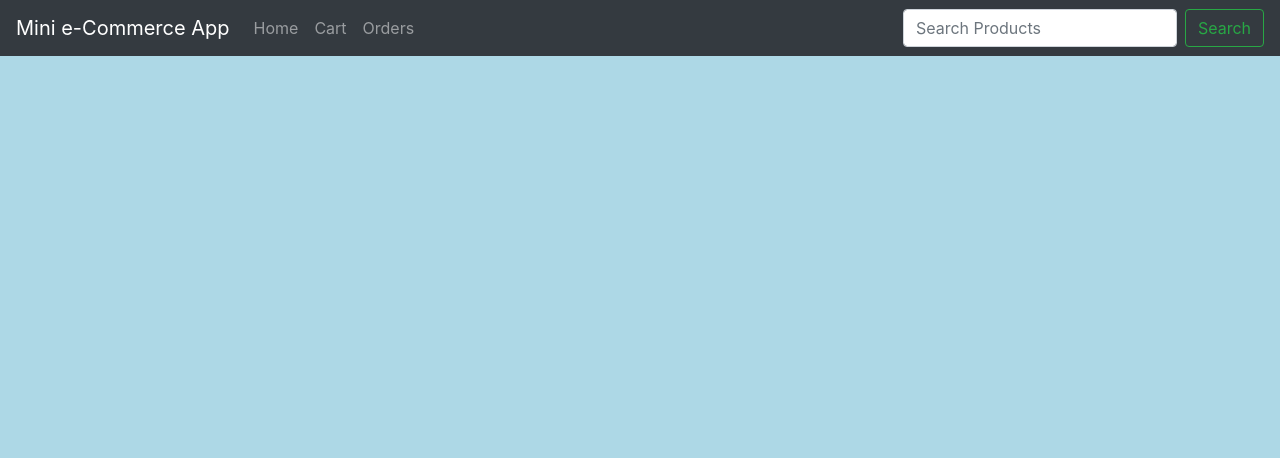
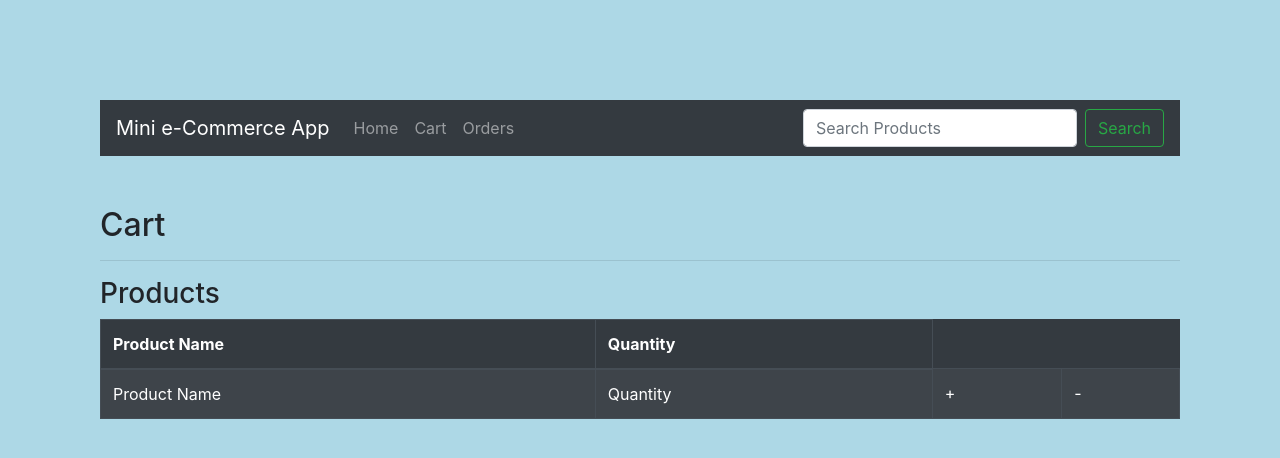
Before and after one commit to briantam23/Mini-eCommerce-App, a React app: page /#/cart in a window 1280 px wide. Shown: the top 458 px of the page. Built offline with nearby package versions, Linux system fonts and the light colour scheme.

Commit message:
Added Basic Cart

```diff
--- a/public/index.html
+++ b/public/index.html
@@ -12,6 +12,6 @@
         <script src='/public/bundle.js' defer></script>
     </head>
     <body style='background-color: lightblue'>
-        <div id='root'></div>
+        <div id='root' style='margin: 100px'></div>
     </body>
 </html>
--- a/src/components/App.js
+++ b/src/components/App.js
@@ -1,30 +1,19 @@
 import React, { Component, Fragment } from 'react';
-import Navbar from 'react-bootstrap/Navbar';
-import Nav from 'react-bootstrap/Nav';
-import Form from 'react-bootstrap/Form';
-import FormControl from 'react-bootstrap/FormControl';
-import Button from 'react-bootstrap/Button';
+import { HashRouter as Router, Route } from 'react-router-dom';
+import NavBar from './NavBar';
+import Cart from './Cart';
 
 
 class App extends Component {
     render() {
         return(
             <Fragment>
-                <Navbar bg="dark" variant="dark" expand="lg">
-                    <Navbar.Brand href="#home">Mini e-Commerce App</Navbar.Brand>
-                    <Navbar.Toggle aria-controls="basic-navbar-nav" />
-                    <Navbar.Collapse id="basic-navbar-nav">
-                    <Nav className="mr-auto">
-                        <Nav.Link href="#home">Home</Nav.Link>
-                        <Nav.Link href="#cart">Cart</Nav.Link>
-                        <Nav.Link href="#orders">Orders</Nav.Link>
-                    </Nav>
-                    <Form inline>
-                        <FormControl type="text" placeholder="Search Products" className="mr-sm-2" />
-                        <Button variant="outline-success">Search</Button>
-                    </Form>
-                </Navbar.Collapse>
-                </Navbar>
+                <Router>
+                    <Fragment>
+                        <NavBar/>
+                        <Route path='/cart' render={ () => <Cart/> }/>
+                    </Fragment>
+                </Router>
             </Fragment>
         )
     }
--- /dev/null
+++ b/src/components/Cart.js
@@ -0,0 +1,32 @@
+import React, { Component, Fragment } from 'react';
+import Table from 'react-bootstrap/Table';
+
+
+const Cart = () => {
+    return(
+        <Fragment>
+            <h2>Cart</h2>
+            <hr/>
+            <h3>Products</h3>
+            <Table striped bordered hover variant='dark'>
+            <thead>
+                <tr>
+                    <th>Product Name</th>
+                    <th>Quantity</th>
+                </tr>
+            </thead>
+            <tbody>
+                <tr>
+                    <td>Product Name</td>
+                    <td>Quantity</td>
+                    <td>+</td>
+                    <td>-</td>
+                </tr>
+            </tbody>
+            </Table>
+        </Fragment>
+    )
+}
+
+
+export default Cart;
--- /dev/null
+++ b/src/components/NavBar.js
@@ -0,0 +1,32 @@
+import React, { Fragment } from 'react';
+import Navbar from 'react-bootstrap/Navbar';
+import Nav from 'react-bootstrap/Nav';
+import Form from 'react-bootstrap/Form';
+import FormControl from 'react-bootstrap/FormControl';
+import Button from 'react-bootstrap/Button';
+
+
+const NavBar = () => {
+    return(
+        <Fragment>
+            <Navbar bg="dark" variant="dark" expand="lg" style={{ marginBottom: '50px' }}>
+                <Navbar.Brand href="#home">Mini e-Commerce App</Navbar.Brand>
+                <Navbar.Toggle aria-controls="basic-navbar-nav" />
+                <Navbar.Collapse id="basic-navbar-nav">
+                <Nav className="mr-auto">
+                    <Nav.Link href="#home">Home</Nav.Link>
+                    <Nav.Link href="#cart">Cart</Nav.Link>
+                    <Nav.Link href="#orders">Orders</Nav.Link>
+                </Nav>
+                <Form inline>
+                    <FormControl type="text" placeholder="Search Products" className="mr-sm-2" />
+                    <Button variant="outline-success">Search</Button>
+                </Form>
+            </Navbar.Collapse>
+            </Navbar>
+        </Fragment>
+    )
+}
+
+
+export default NavBar;
```
